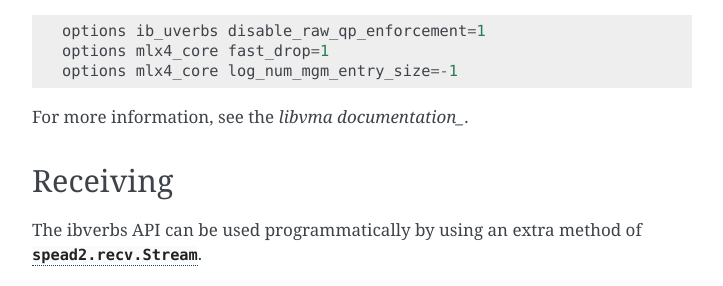
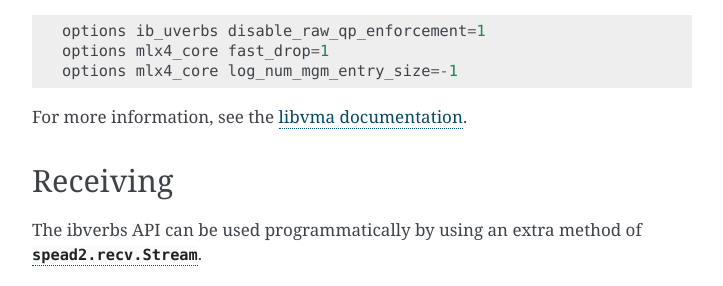
Before and after one commit to ska-sa/spead2, a Sphinx documentation site: the page built from doc/py-ibverbs.rst, in a window 1280 px wide and 900 px high, scrolled down 473 px. Shown: the part 155-441 px from the top of the window, without its empty margins (388-1111 px from the left). Built offline with Sphinx 7.4.7, drawn with Linux system fonts in a browser that asks for light colours.

```diff
--- a/doc/py-ibverbs.rst
+++ b/doc/py-ibverbs.rst
@@ -29,7 +29,7 @@ to work correctly. For ConnectX®-3, add the following to
    options mlx4_core fast_drop=1
    options mlx4_core log_num_mgm_entry_size=-1
 
-For more information, see the `libvma documentation_`.
+For more information, see the `libvma documentation`_.
 
 .. _libvma documentation: https://github.com/Mellanox/libvma
 
```
